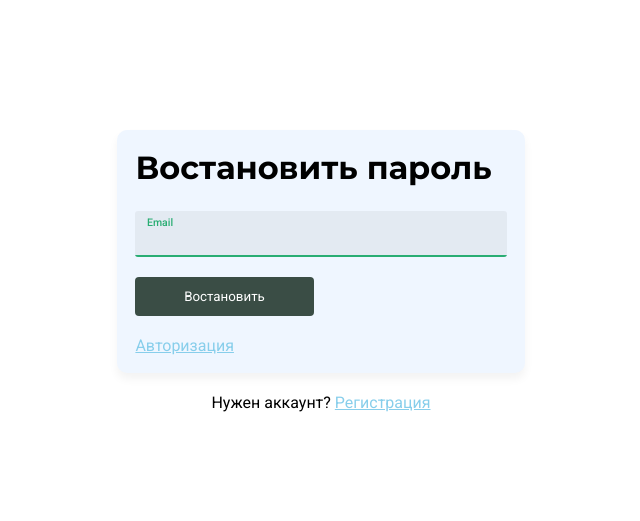
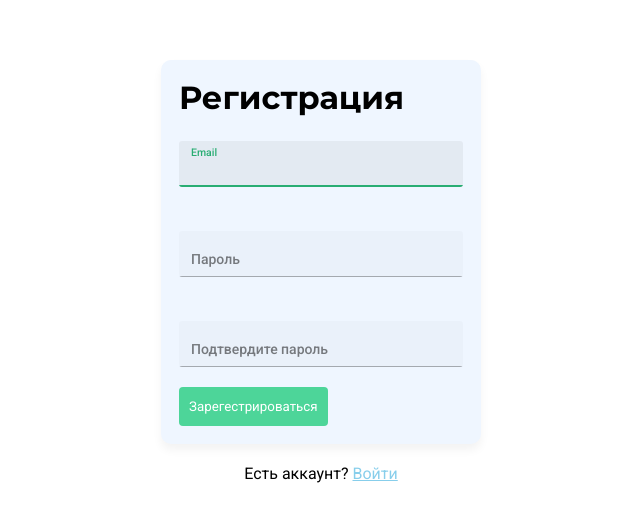
Before and after one commit to Dan-Crane/todo-react-2, a React (Create React App) app: page /auth in a window 1280 px wide. Shown: the part 129-650 px from the top of the page, without its empty margins (319-959 px from the left). Built offline with nearby package versions, Linux system fonts and the light colour scheme; no server answers.

Commit message:
InputValidate.js добавлено поле в scheme passwordConfirm

```diff
--- a/src/components/Auth/Auth.jsx
+++ b/src/components/Auth/Auth.jsx
@@ -44,9 +44,9 @@ export const Auth = () => {
 			{/*	<button onClick={handleSubmit}>Зарегистрироваться*/}
 			{/*	</button>*/}
 			{/*</form>*/}
-			{/*<Signup/>*/}
+			<Signup/>
 			{/*<Login/>*/}
-			<ForgotPassword/>
+			{/*<ForgotPassword/>*/}
 		</div>
 	)
 }
--- a/src/components/Auth/Signup/Signup.jsx
+++ b/src/components/Auth/Signup/Signup.jsx
@@ -7,11 +7,12 @@ import './Signup.scss'
 import {useStore} from "../../../hooks/store";
 import {Input} from "../../InputComponent/Input";
 import {CSSTransition} from "react-transition-group";
+import {useInput} from "../../../hooks/InputValidate";
 
 export function Signup() {
-	const [emailValue, setEmailValue] = useState('')
-	const [passwordValue, setPasswordValue] = useState('')
-	const [passwordConfirmValue, setPasswordConfirmValue] = useState('')
+	const email = useInput('')
+	const password = useInput('')
+	const passwordConfirm = useInput('')
 	const {actions} = useStore()
 	const [error, setError] = useState("")
 	const [loading, setLoading] = useState(false)
@@ -20,14 +21,14 @@ export function Signup() {
 	async function handleSubmit(e) {
 		e.preventDefault()
 
-		if (passwordValue !== passwordConfirmValue) {
+		if (password.value !== passwordConfirm.value) {
 			return setError("Пароли не соответстуют")
 		}
 
 		try {
 			setError(false)
 			setLoading(true)
-			await actions.register(emailValue, passwordValue)
+			await actions.register(email.value, password.value)
 			history.push("/")
 		} catch {
 			setError(true)
@@ -38,23 +39,74 @@ export function Signup() {
 
 
 	return (
-		<section className='signup auth'>
-			<div className='signup__body'>
-				<h2 className='signup__header auth-title'>Регистрация</h2>
-				<CSSTransition in={error}
-											 classNames='signup__error-wrap'
-											 timeout={300}
-											 mountOnEnter
-											 unmountOnExit>
+		<section className='signup main-form'>
+			<div className='signup__body main-form__body'>
+				<h2 className='signup__header main-form__title'>Регистрация</h2>
 
-					<span className='signup__error auth-error'>Ошибка регистрации</span>
+				<form className='signup__form' onSubmit={handleSubmit}>
+					<div className='main-form__item'>
+						<CSSTransition in={email.isDirty}
+													 classNames='main-form__error-wrap'
+													 timeout={300}
+													 mountOnEnter
+													 unmountOnExit>
+						<span
+							className='login__error main-form__small-error'>
+							{email.errors.message}
+						</span>
+						</CSSTransition>
 
-				</CSSTransition>
-				<form className='signup__form' onSubmit={handleSubmit}>
-					<Input placeholder='Email' type='email' setValue={setEmailValue} value={emailValue} autoFocus/>
-					<Input placeholder='Пароль' type='password' setValue={setPasswordValue} value={passwordValue}/>
-					<Input placeholder='Подтвержение пароля' type='password' setValue={setPasswordConfirmValue}
-								 value={passwordConfirmValue}/>
+						<Input placeholder='Email'
+									 type='email'
+									 name='email'
+									 value={email.value}
+									 setValue={e => email.handleChange(e)}
+									 onBlur={e => email.handleBlur(e)}
+									 autoFocus/>
+					</div>
+
+					<div className='main-form__item'>
+						<CSSTransition in={password.isDirty}
+													 classNames='main-form__error-wrap'
+													 timeout={300}
+													 mountOnEnter
+													 unmountOnExit>
+						<span
+							className='login__error main-form__small-error'>
+							{password.errors.message}
+						</span>
+						</CSSTransition>
+
+						<Input placeholder='Пароль'
+									 type='password'
+									 name='password'
+									 value={password.value}
+									 setValue={e => password.handleChange(e)}
+									 onBlur={e => password.handleBlur(e)}/>
+					</div>
+
+
+					<div className='main-form__item'>
+						<CSSTransition in={passwordConfirm.isDirty}
+													 classNames='main-form__error-wrap'
+													 timeout={300}
+													 mountOnEnter
+													 unmountOnExit>
+						<span
+							className='login__error main-form__small-error'>
+							{passwordConfirm.errors.message}
+						</span>
+						</CSSTransition>
+
+						<Input placeholder='Подтвердите пароль'
+									 type='password'
+									 name='passwordConfirm'
+									 value={passwordConfirm.value}
+									 setValue={e => passwordConfirm.handleChange(e)}
+									 onBlur={e => passwordConfirm.handleBlur(e)}/>
+					</div>
+
+
 					<button className='main-btn signup__btn'
 									disabled={loading}>
 						Зарегестрироваться
@@ -62,8 +114,8 @@ export function Signup() {
 
 				</form>
 			</div>
-			<div className="signup__desc">
-				Already have an account? <Link to="/login">Log In</Link>
+			<div className="signup__desc main-form__desc">
+				Есть аккаунт? <Link to="/login">Войти</Link>
 			</div>
 		</section>
 	)
--- a/src/hooks/InputValidate.js
+++ b/src/hooks/InputValidate.js
@@ -14,6 +14,11 @@ let scheme = Y.object().shape({
 		.max(60, 'Слишком длинный'),
 
 	password: Y.string()
+		.required('Обязательное поле')
+		.min(4, 'Слишком короткий')
+		.max(60, 'Слишком длинный'),
+
+	passwordConfirm: Y.string()
 		.required('Обязательное поле')
 		.min(4, 'Слишком короткий')
 		.max(60, 'Слишком длинный'),
```
